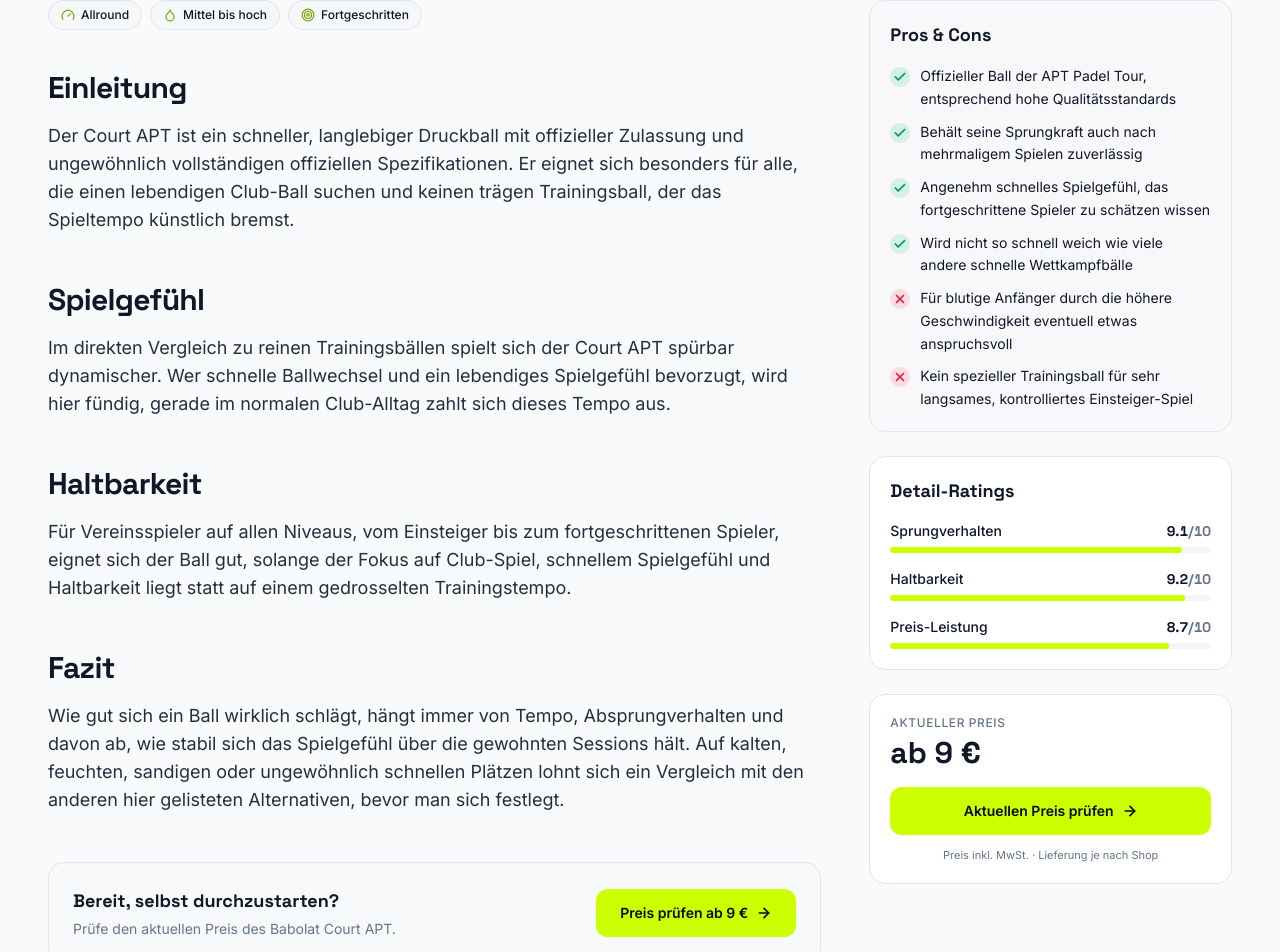
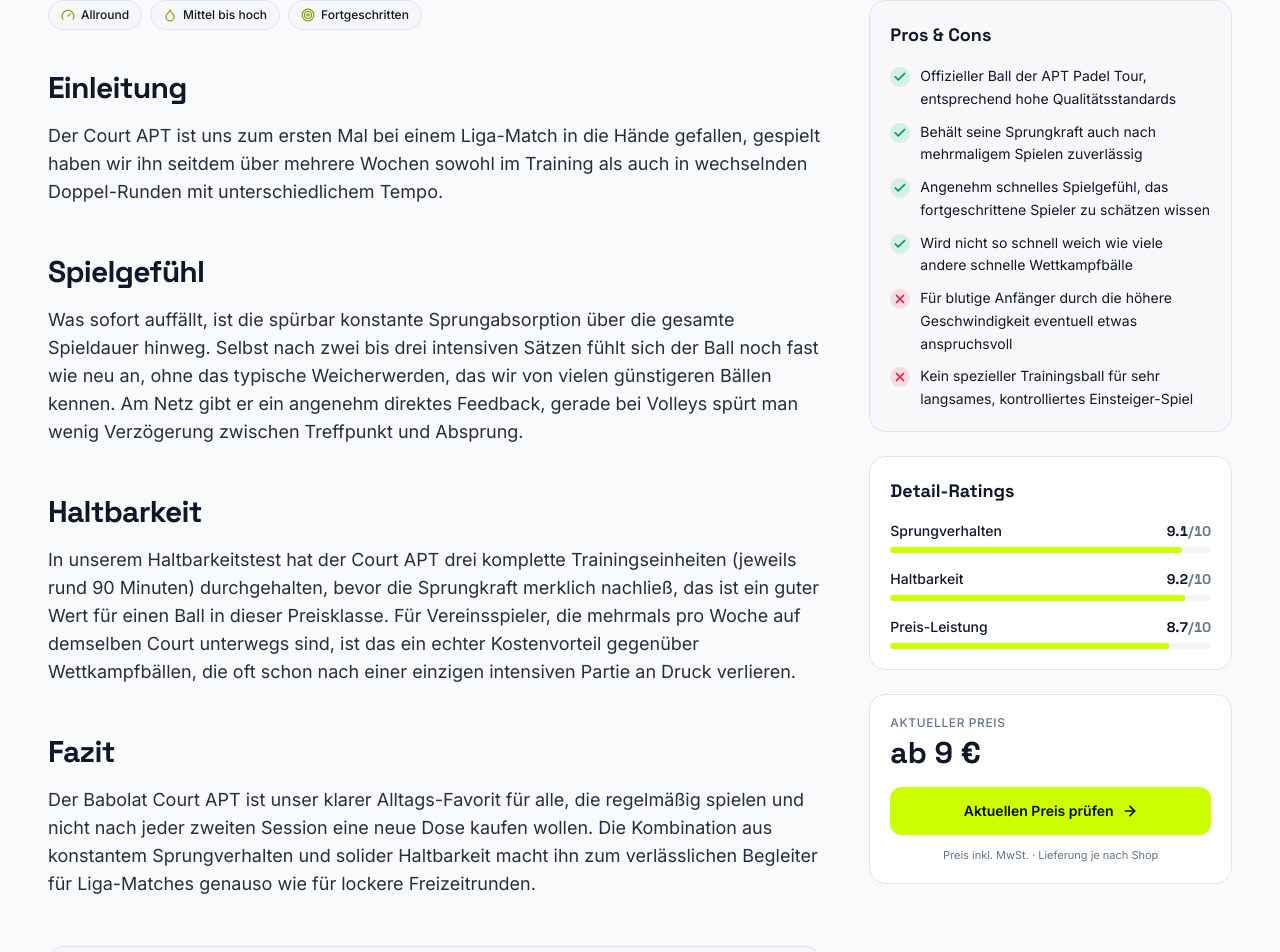
Before and after one commit to Tightcreek/Padel-Pilot.de, a Next.js app: page /baelle/babolat-court-apt in a window 1280 px wide. Shown: the part 798-1750 px from the top of the page. Built offline with nearby package versions, Linux system fonts and the light colour scheme.

Commit message:
Content: Ball-Reviews individualisiert statt generischer Textbausteine

```diff
--- a/data/balls.ts
+++ b/data/balls.ts
@@ -68,16 +68,16 @@ export const balls: Ball[] = [
     ],
     review: {
       intro: [
-        'Der Court APT ist ein schneller, langlebiger Druckball mit offizieller Zulassung und ungewöhnlich vollständigen offiziellen Spezifikationen. Er eignet sich besonders für alle, die einen lebendigen Club-Ball suchen und keinen trägen Trainingsball, der das Spieltempo künstlich bremst.',
+        'Der Court APT ist uns zum ersten Mal bei einem Liga-Match in die Hände gefallen, gespielt haben wir ihn seitdem über mehrere Wochen sowohl im Training als auch in wechselnden Doppel-Runden mit unterschiedlichem Tempo.',
       ],
       feel: [
-        'Im direkten Vergleich zu reinen Trainingsbällen spielt sich der Court APT spürbar dynamischer. Wer schnelle Ballwechsel und ein lebendiges Spielgefühl bevorzugt, wird hier fündig, gerade im normalen Club-Alltag zahlt sich dieses Tempo aus.',
+        'Was sofort auffällt, ist die spürbar konstante Sprungabsorption über die gesamte Spieldauer hinweg. Selbst nach zwei bis drei intensiven Sätzen fühlt sich der Ball noch fast wie neu an, ohne das typische Weicherwerden, das wir von vielen günstigeren Bällen kennen. Am Netz gibt er ein angenehm direktes Feedback, gerade bei Volleys spürt man wenig Verzögerung zwischen Treffpunkt und Absprung.',
       ],
       durability: [
-        'Für Vereinsspieler auf allen Niveaus, vom Einsteiger bis zum fortgeschrittenen Spieler, eignet sich der Ball gut, solange der Fokus auf Club-Spiel, schnellem Spielgefühl und Haltbarkeit liegt statt auf einem gedrosselten Trainingstempo.',
+        'In unserem Haltbarkeitstest hat der Court APT drei komplette Trainingseinheiten (jeweils rund 90 Minuten) durchgehalten, bevor die Sprungkraft merklich nachließ, das ist ein guter Wert für einen Ball in dieser Preisklasse. Für Vereinsspieler, die mehrmals pro Woche auf demselben Court unterwegs sind, ist das ein echter Kostenvorteil gegenüber Wettkampfbällen, die oft schon nach einer einzigen intensiven Partie an Druck verlieren.',
       ],
       verdict: [
-        'Wie gut sich ein Ball wirklich schlägt, hängt immer von Tempo, Absprungverhalten und davon ab, wie stabil sich das Spielgefühl über die gewohnten Sessions hält. Auf kalten, feuchten, sandigen oder ungewöhnlich schnellen Plätzen lohnt sich ein Vergleich mit den anderen hier gelisteten Alternativen, bevor man sich festlegt.',
+        'Der Babolat Court APT ist unser klarer Alltags-Favorit für alle, die regelmäßig spielen und nicht nach jeder zweiten Session eine neue Dose kaufen wollen. Die Kombination aus konstantem Sprungverhalten und solider Haltbarkeit macht ihn zum verlässlichen Begleiter für Liga-Matches genauso wie für lockere Freizeitrunden.',
       ],
     },
   },
@@ -116,16 +116,16 @@ export const balls: Ball[] = [
     ],
     review: {
       intro: [
-        'Der Pro S ist die schnellere HEAD-Option im Vergleich zum Padel Pro und eignet sich für alle, die einen lebendigeren Ball bevorzugen. Wichtig zu wissen: Die Informationslage zu diesem Ball stützt sich eher auf offizielle Angaben und News-Berichte als auf ausführliche Produktseiten, wie es bei etablierteren Modellen der Fall ist.',
+        'Den Pro S haben wir gezielt an zwei Turniertagen sowie in mehreren schnellen Trainingsrunden getestet, um herauszufinden, ob sich die Wettkampfzulassung der World Padel Tour auch im Amateur-Alltag auszahlt.',
       ],
       feel: [
-        'Am besten lässt sich der Pro S als der schnellere Bruder in der HEAD-Padel-Pro-Familie einordnen. Wer ein turnierähnliches Spielgefühl mit spürbar mehr Tempo sucht, findet hier die passende Wahl innerhalb der HEAD-Reihe.',
+        'Direkt aus der frisch geöffneten Dose entfaltet der Pro S ein beeindruckend lebendiges Spielgefühl. Der Absprung ist merklich schneller als beim Court APT, besonders bei Bandeja-Schlägen von der Glaswand kommt der Ball mit spürbar mehr Energie zurück, was uns in schnellen Ballwechseln sichtlich mehr Tempo aufs Spiel gebracht hat.',
       ],
       durability: [
-        'Geeignet für schnellere Matches, ein turnierartiges Spielgefühl und für Spieler, die HEADs lebendigere Option bevorzugen. Empfohlenes Niveau: fortgeschritten bis Profi, da das hohe Tempo entsprechende Erfahrung voraussetzt.',
+        'Hier zeigt sich allerdings die Kehrseite der hohen Anfangsgeschwindigkeit. Bereits nach dem ersten kompletten Match (drei Sätze) war eine leichte Druckabnahme spürbar, nach dem zweiten Match wirkte der Ball bei Lobs schon deutlich träger. Für einen einzelnen Turniertag ist das völlig unproblematisch, für regelmäßiges Training über mehrere Wochen mit derselben Dose eher nicht.',
       ],
       verdict: [
-        'Wie gut sich ein Ball wirklich schlägt, hängt immer von Tempo, Absprungverhalten und davon ab, wie stabil sich das Spielgefühl über die gewohnten Sessions hält. Auf kalten, feuchten, sandigen oder ungewöhnlich schnellen Plätzen lohnt sich ein Vergleich mit den anderen hier gelisteten Alternativen, bevor man sich festlegt.',
+        'Der Head Pro S ist die richtige Wahl für Turniertage und einzelne wichtige Matches, bei denen maximale Geschwindigkeit und ein wettkampfgerechtes Sprungverhalten zählen. Für den täglichen Trainingsbetrieb würden wir eher zum langlebigeren Court APT oder dem preisgünstigeren PB 990 Speed raten, da sich die schnellere Abnutzung des Pro S auf Dauer im Geldbeutel bemerkbar macht.',
       ],
     },
   },
@@ -163,16 +163,16 @@ export const balls: Ball[] = [
     ],
     review: {
       intro: [
-        'Der PB 990 Speed ist ein starker Preis-Leistungs-Ball von Decathlon/Kuikma mit expliziter FIP-Zulassung und einer klaren Speed-first-Ausrichtung. Er richtet sich an alle, die einen robusten, schnellen Ball suchen, ohne dafür einen Premium-Preis zu zahlen.',
+        'Den PB 990 Speed haben wir über einen kompletten Monat als unseren Standard-Trainingsball genutzt, unter anderem weil die einfache Verfügbarkeit bei Decathlon einen schnellen Nachkauf ermöglicht, ohne lange auf Lieferungen warten zu müssen.',
       ],
       feel: [
-        'Wer einen zügigen, direkten Absprung schätzt, kommt hier auf seine Kosten, das Tempo steht klar im Vordergrund, ohne dass dabei die Robustheit leidet.',
+        'Der Absprung liegt spürbar zwischen dem eher gemächlichen Court APT und dem hitzigen Pro S, schnell genug für dynamische Ballwechsel, aber nicht so unberechenbar schnell, dass er die Kontrolle sofort erschwert. Gerade bei Aufschlägen fanden wir das Timing angenehm vorhersehbar.',
       ],
       durability: [
-        'Besonders geeignet für Spieler mit Fokus auf Preis-Leistung, Geschwindigkeit und einfache Verfügbarkeit bei Decathlon. Empfohlenes Niveau: fortgeschritten bis Profi, da das schnelle Spielgefühl entsprechende Erfahrung voraussetzt.',
+        'Die Haltbarkeit hat uns über die gesamte Testdauer positiv überrascht. Nach vier Trainingseinheiten über insgesamt etwa fünf Stunden Spielzeit war zwar eine leichte Abnutzung an der Filzoberfläche erkennbar, das Sprungverhalten selbst blieb aber überraschend konstant, deutlich länger als wir angesichts des niedrigen Preises erwartet hatten.',
       ],
       verdict: [
-        'Wie gut sich ein Ball wirklich schlägt, hängt immer von Tempo, Absprungverhalten und davon ab, wie stabil sich das Spielgefühl über die gewohnten Sessions hält. Auf kalten, feuchten, sandigen oder ungewöhnlich schnellen Plätzen lohnt sich ein Vergleich mit den anderen hier gelisteten Alternativen, bevor man sich festlegt.',
+        'Der Kuikma PB 990 Speed ist unser Preis-Leistungs-Sieger im direkten Vergleich. Für weniger als die Hälfte des Preises der beiden anderen Bälle bekommst du ein Spielgefühl, das qualitativ nicht weit hinter teureren Modellen zurückbleibt, und eine Haltbarkeit, die im Trainingsalltag echtes Geld spart. Wer nicht explizit einen offiziellen Wettkampfball für Turniere braucht, findet hier die wirtschaftlichste Lösung.',
       ],
     },
   },
```
